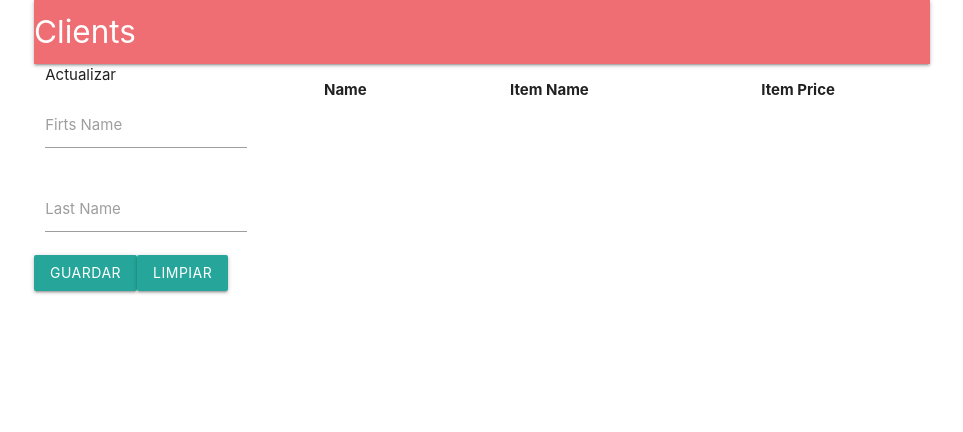
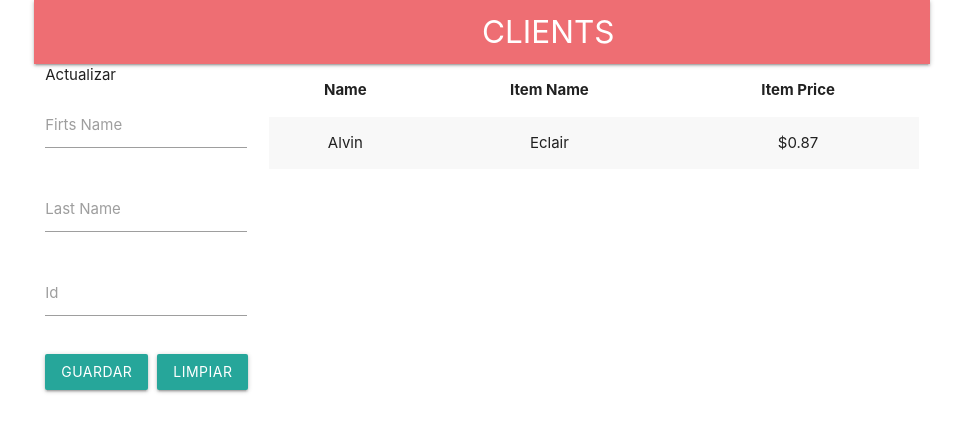
Before and after one commit to saaibi/TestLPA, a React app: page / in a window 1280 px wide. Shown: the top 432 px of the page, without its empty margins (158-1121 px from the left). Built offline with nearby package versions, Linux system fonts and the light colour scheme.

Commit message:
Config Forms
#5

```diff
--- a/app/src/components/Agenda/Form/Partials/BarraDeAcciones.jsx
+++ b/app/src/components/Agenda/Form/Partials/BarraDeAcciones.jsx
@@ -4,9 +4,13 @@ import Guardar from '../../../Common/Button';
 import Limpiar from '../../../Common/Button';
 
 const BarraDeAcciones = () => (
-	<div className="">
-		<Guardar className="waves-effect waves-light btn" texto="Guardar" />
-		<Limpiar className="waves-effect waves-light btn" texto="Limpiar" />
+	<div>
+		<div className="input-field col s6">
+			<Guardar className="waves-effect waves-light btn" texto="Guardar" />
+		</div>
+		<div className="input-field col s6">
+			<Limpiar className="waves-effect waves-light btn" texto="Limpiar" />
+		</div>
 	</div>
 );
 
--- a/app/src/components/Agenda/Form/Partials/Campos.jsx
+++ b/app/src/components/Agenda/Form/Partials/Campos.jsx
@@ -1,19 +1,23 @@
 import React from 'react';
 
-import Nombre from '../../../Common/Input';
-import Celular from '../../../Common/Input';
+import FirtsName from '../../../Common/Input';
+import LastsName from '../../../Common/Input';
+import Id from '../../../Common/Input';
 
 const Campos = () => (
 	<div>
 		<div className="input-field col s12">
-			<Nombre />
+			<FirtsName />
 			<label htmlFor="firts_name">Firts Name</label>
 		</div>
 		<div className="input-field col s12">
-			<Celular className="" />
+			<LastsName className="" />
 			<label htmlFor="last_name">Last Name</label>
 		</div>
-
+		<div className="input-field col s12">
+			<Id className="" />
+			<label htmlFor="id">Id</label>
+		</div>
 	</div>
 );
 
--- a/app/src/components/Agenda/Grid/index.jsx
+++ b/app/src/components/Agenda/Grid/index.jsx
@@ -8,7 +8,7 @@ import Filas from './Partials/Filas';
 const Grid = ({ clients }) => {
 	// const numbers = [1, 2, 3, 4, 5];
 	// console.log(numbers.map((number) => console.log(number)));
-		console.log("#####",clients )
+	console.log("#####", clients)
 	// console.log( contactos.map((contac) => console.log(contac)))
 	return (
 		<div className=" ">
@@ -24,6 +24,9 @@ const Grid = ({ clients }) => {
 				</thead>
 				<tbody>
 					<tr>
+						<td>Alvin</td>
+						<td>Eclair</td>
+						<td>$0.87</td>
 						{/* {
 							contactos.map(
 								(contacto, index) => <Fila key={index} contacto={contacto} />
--- a/app/src/components/Agenda/index.jsx
+++ b/app/src/components/Agenda/index.jsx
@@ -20,10 +20,10 @@ class Agenda extends Component {
 		const { client } = this.props;
 		return (
 			<div className="row">
-				<div className="col s3">
+				<div className="col s12 m4 l3">
 					<Form />
 				</div>
-				<div className="col s9">
+				<div className="col s12 m8 l9">
 					<Grid contactos={client} />
 				</div>
 			</div>
--- a/app/src/components/AppHeader/Partials/Marca.jsx
+++ b/app/src/components/AppHeader/Partials/Marca.jsx
@@ -1,7 +1,7 @@
 import React from 'react';
 
 const Marca = () => (
-	<span className="brand-logo">Clients</span>
+	<span className="brand-logo">CLIENTS</span>
 );
 
 export default Marca;
--- a/app/src/components/AppHeader/index.jsx
+++ b/app/src/components/AppHeader/index.jsx
@@ -4,7 +4,7 @@ import Marca from './Partials/Marca';
 
 const AppHeader = () => (
 	<nav>
-		<div className="nav-wrapper">
+		<div className="nav-wrapper center-align">
 			<Marca />
 		</div>
 	</nav>
--- a/app/src/components/Common/Button/index.jsx
+++ b/app/src/components/Common/Button/index.jsx
@@ -4,7 +4,7 @@ import PropTypes from 'prop-types';
 const Button = ({ className, texto, onClick }) => {
 	return (
 		<button
-			className={ `common--button ${className}` }
+			className={ className }
 			onClick={ onClick }
 		>
 			{ texto }
--- a/app/src/components/Common/Input/index.jsx
+++ b/app/src/components/Common/Input/index.jsx
@@ -1,11 +1,11 @@
 import React from 'react';
 import PropTypes from 'prop-types';
 
-const Input = ({ className, valor, placeholder }) => {
+const Input = ({ className, type, valor, placeholder }) => {
 	return (
 		<input
-			className={ `common--input_text ${className}` }
-			type="text"
+			className={ className }
+			type={type}
 			placeholder={ placeholder }
 			value={ valor }
 		/>
@@ -14,6 +14,7 @@ const Input = ({ className, valor, placeholder }) => {
 
 Input.defaultProps = {
 	className: '',
+	type: 'text'
 };
 
 Input.propTypes = {
```
